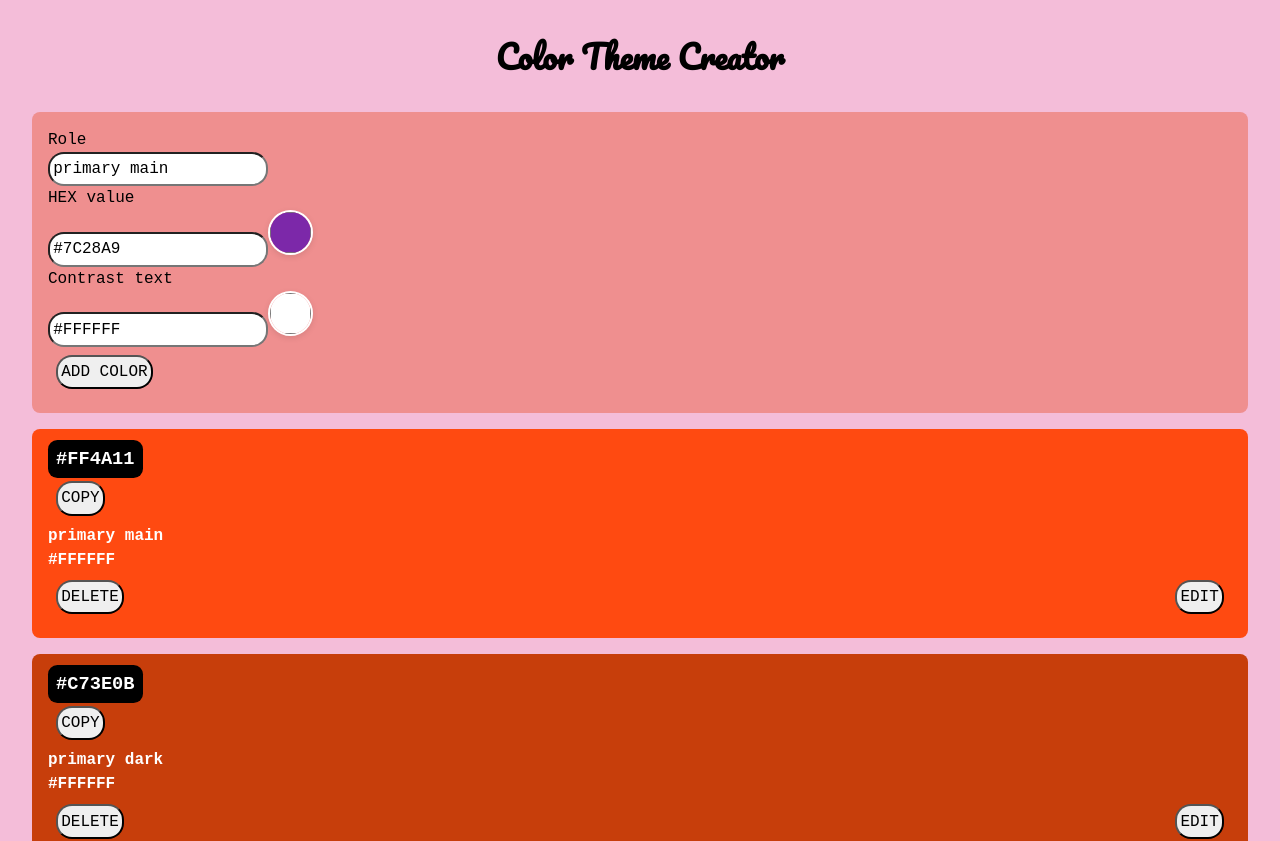
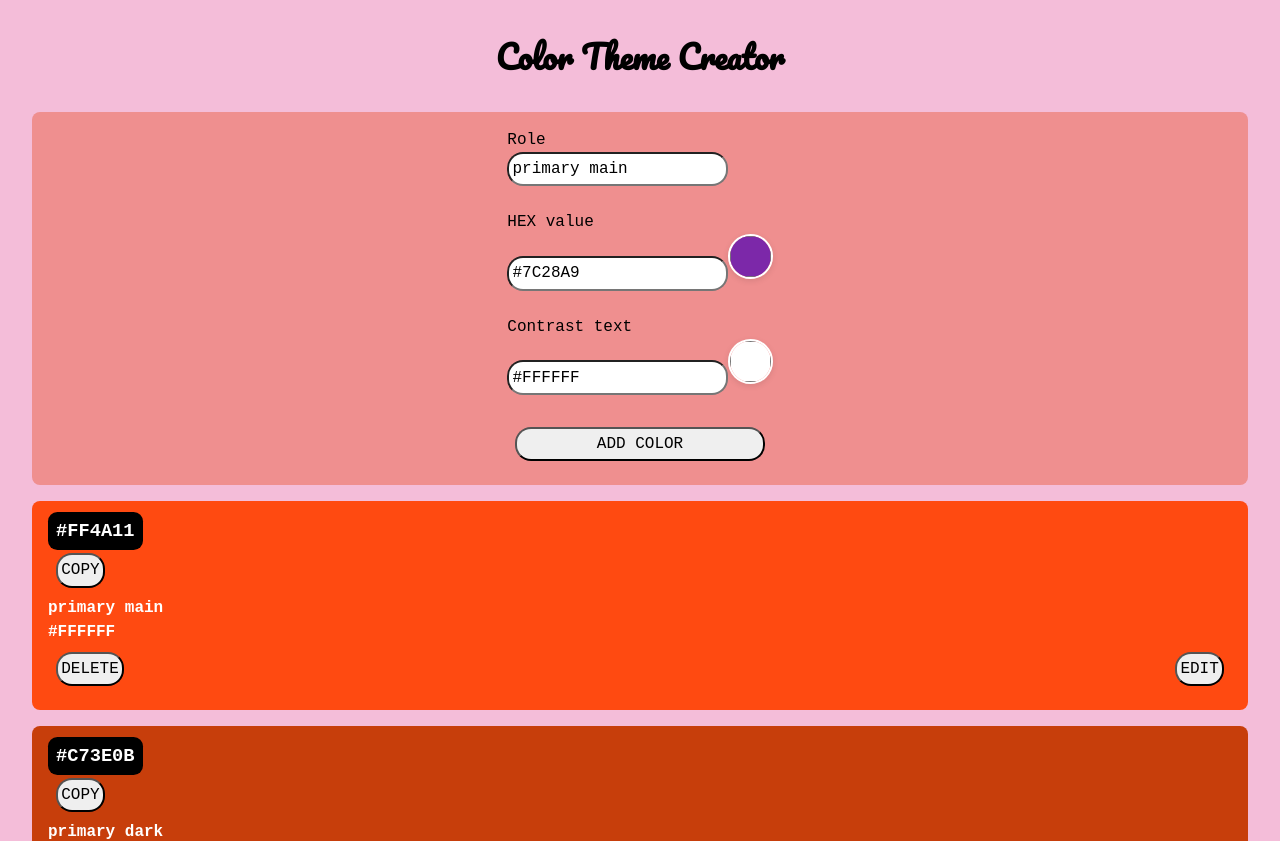
Before and after one commit to sarazmakom/color-theme-creator, a React (Vite) app: page / in a window 1280 px wide. Shown: the top 841 px of the page. Built offline with nearby package versions, Linux system fonts and the light colour scheme.

Commit message:
display grid

```diff
--- a/src/Components/ColorForm/ColorForm.css
+++ b/src/Components/ColorForm/ColorForm.css
@@ -3,4 +3,6 @@
   padding: 1rem;
   border-radius: 0.5em;
   background-color: rgb(239, 143, 143);
+  display: grid;
+  justify-content: center;
 }
```
